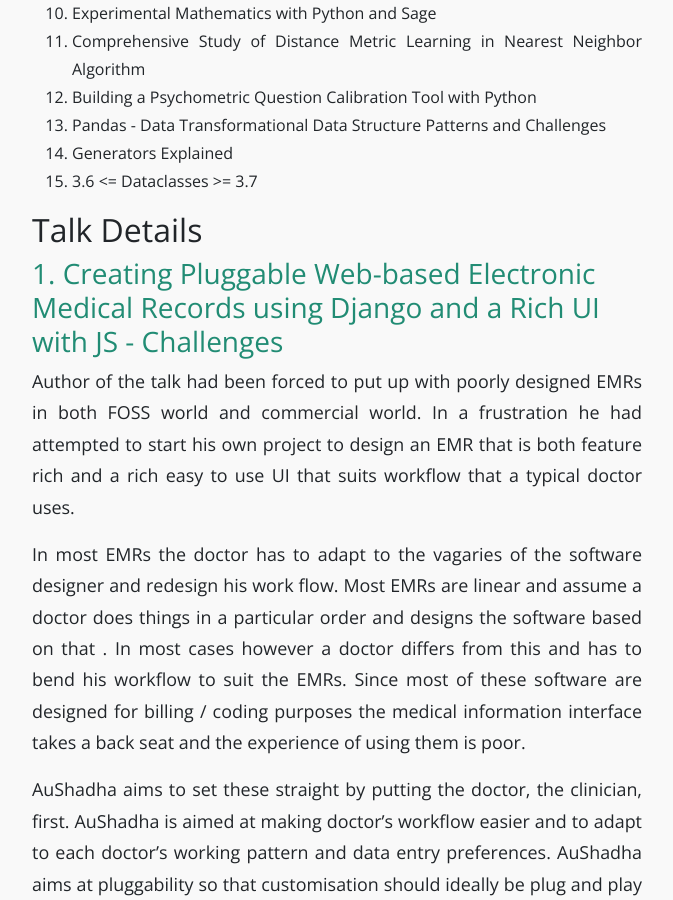
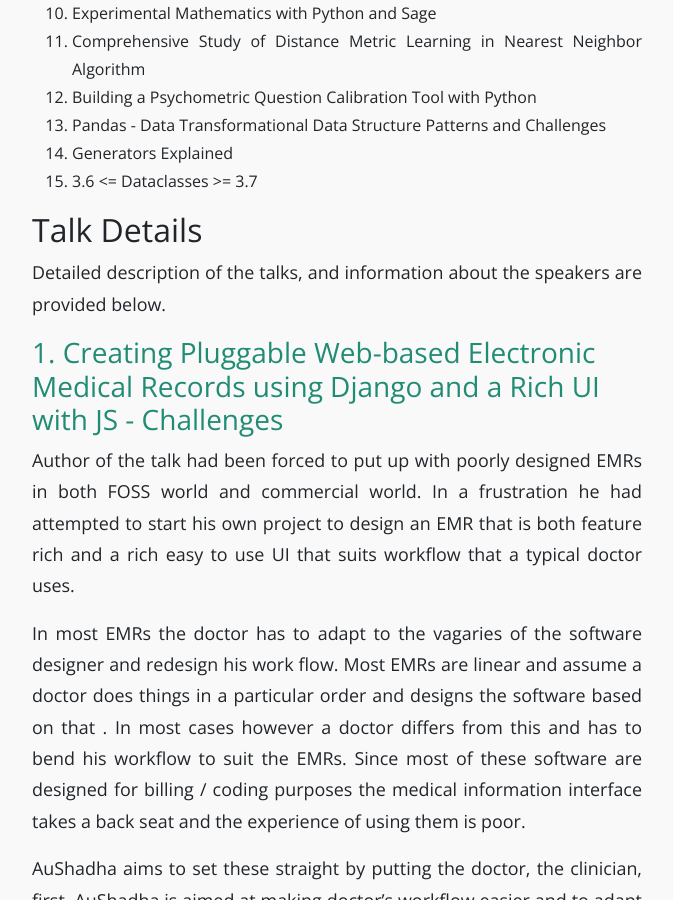
Before and after one commit to PySangamam/website, a Jekyll site: the page built from _posts/2018-08-11-talk-list.md, in a window 1280 px wide and 900 px high, scrolled down 570 px. Shown: the whole window, without its empty margins (303-976 px from the left). Built offline with Jekyll 4.4.1, drawn with Linux system fonts in a browser that asks for light colours.

Commit message:
Added a small paragraph to provide spacing.

```diff
--- a/_posts/2018-08-11-talk-list.md
+++ b/_posts/2018-08-11-talk-list.md
@@ -31,9 +31,12 @@
    14. Generators Explained
    15. 3.6 <= Dataclasses >= 3.7
 
+## Talk Details
+
+Detailed description of the talks, and information about the speakers
+are provided below.
+
 <!--more-->
-
-## Talk Details
 
 ### 1. Creating Pluggable Web-based Electronic Medical Records using Django and a Rich UI with JS - Challenges
 
```
